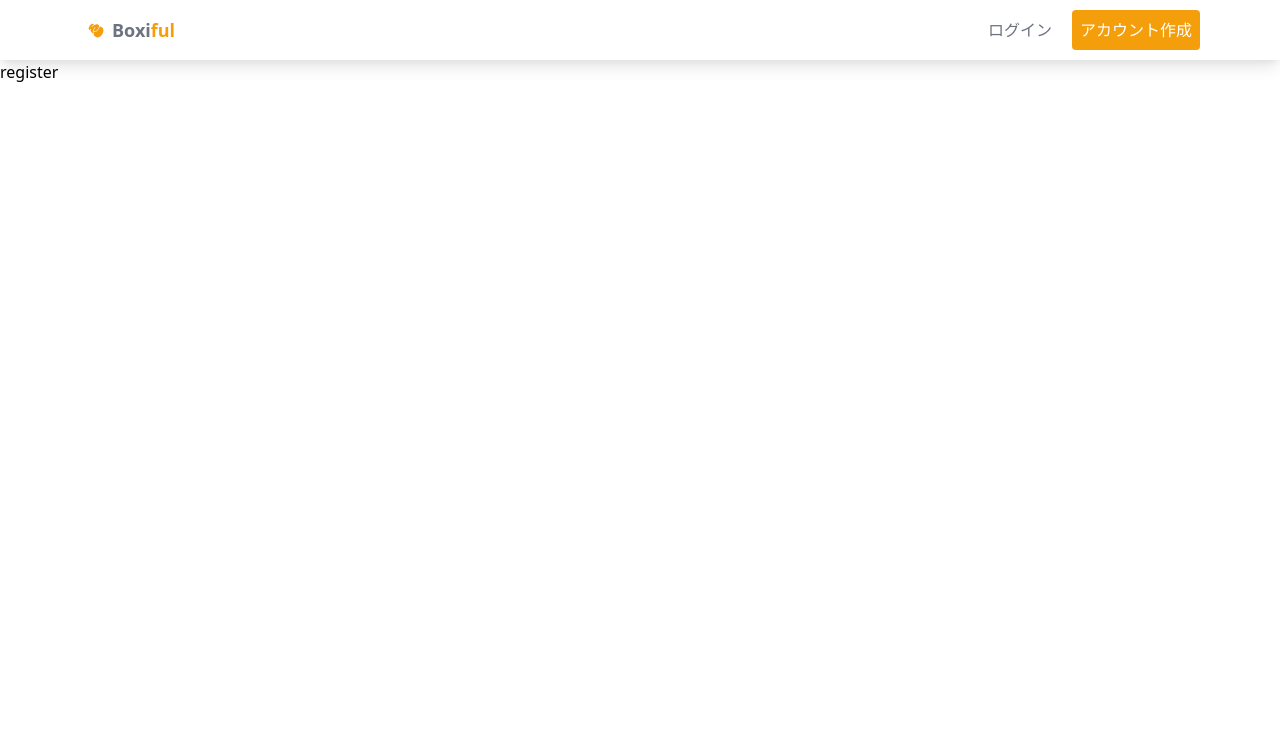
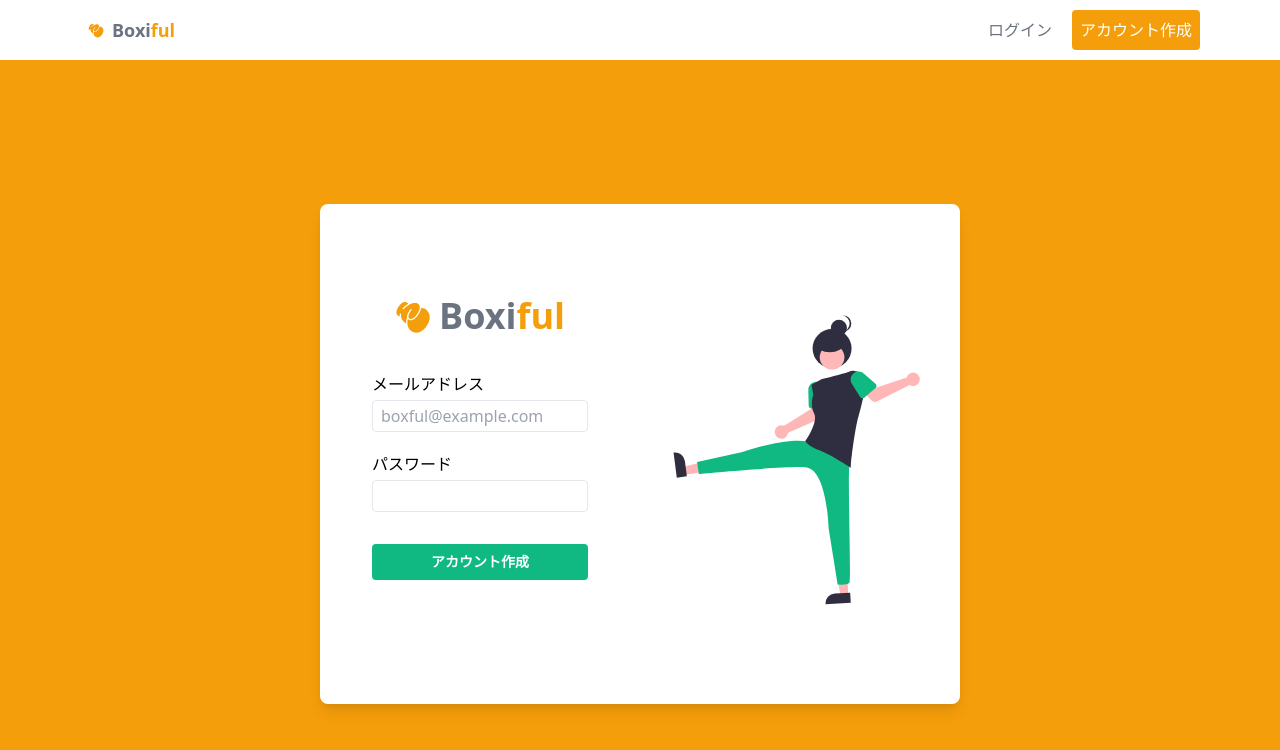
Before and after one commit to masato1230/boxiful, a React (Create React App) app: page /register in a window 1280 px wide. Shown: the top 750 px of the page. Built offline with nearby package versions, Linux system fonts and the light colour scheme; what @mediapipe/pose would draw is missing.

Commit message:
Add login page

```diff
--- a/src/components/Login.tsx
+++ b/src/components/Login.tsx
@@ -5,6 +5,7 @@ import axios from 'axios';
 import { GiBoxingGlove } from 'react-icons/gi';
 import hardMenuIcon from '../images/hardMenuIcon.svg';
 import { ACCESS_TOKEN, REFRESH_TOKEN } from '../constants/cookieKeys';
+import API from '../api';
 
 const Login = () => {
   const [isLoggedIn, setIsLoggedIn] = useState(false);
@@ -20,8 +21,8 @@ const Login = () => {
   };
 
   const getJwt = async () => {
-    await axios
-      .post('http://127.0.0.1:8000/users/token/', {
+    await API
+      .post('users/token/', {
         email,
         password,
       })
--- a/src/components/Register.tsx
+++ b/src/components/Register.tsx
@@ -1,5 +1,138 @@
+import { useEffect, useState } from 'react';
+import { useCookies } from 'react-cookie';
+import { GiBoxingGlove } from 'react-icons/gi';
+import { useHistory } from 'react-router';
+import API from '../api';
+import { ACCESS_TOKEN, REFRESH_TOKEN } from '../constants/cookieKeys';
+import { useIsLoggedIn } from '../hooks/useIsLoggedIn';
+import hardMenuIcon from '../images/hardMenuIcon.svg';
+
 const Register = () => {
-  return <div>register</div>
-}
+  const [email, setEmail] = useState('');
+  const [emailError, setEmailError] = useState('');
+  const [password, setPassword] = useState('');
+  const [passwordError, setPasswordError] = useState('');
+
+  const [cookies, setCookie, removeCookie] = useCookies();
+  const history = useHistory();
+  const [isLoggedIn, logout] = useIsLoggedIn();
+
+  // TODO:
+  const handleSubmit = (e: React.FormEvent<HTMLFormElement>) => {
+    e.preventDefault();
+    // TODO: form check
+    if (email === '') {
+      setEmailError('メールアドレスを入力してください。');
+      return;
+    }
+    if (password === '') {
+      setPasswordError('パスワードを入力してください。');
+      return;
+    }
+    createRequest();
+  };
+
+  const createRequest = async () => {
+    await API.post('users/register/', {
+      email,
+      password,
+    })
+    .then((response) => {
+      // login user and redirect to status
+      getJwt();
+      history.replace('/');
+      console.log(response);
+    })
+    .catch((error) => {
+      console.error(error.response.data);
+      if (error.response.data.email) {
+        setEmailError('このメールアドレスは既に登録されています。ログインし直してください。')
+      }
+    })
+  };
+
+  const getJwt = async () => {
+    await API
+      .post('users/token/', {
+        email,
+        password,
+      }).then((response) => {
+        setCookie(ACCESS_TOKEN, response.data.access);
+        setCookie(REFRESH_TOKEN, response.data.refresh);
+      })
+  };
+
+  // check user is logged in and if logged in redirect to '/'
+  useEffect(() => {
+    if (isLoggedIn) {
+      history.push('/');
+    }
+  }, [cookies]);
+
+  return (
+    <div className="flex flex-col items-center flex-1 px-4 sm:px-0 bg-yellow-500 h-screen pt-36">
+      <div
+        className="flex rounded-lg shadow-lg w-full sm:w-3/4 lg:w-1/2 bg-white sm:mx-0"
+        style={{ height: 500 }}
+      >
+        <div className="flex flex-col w-full md:w-1/2 p-4">
+          <div className="flex flex-col flex-1 justify-center mb-8">
+            <h1 className="text-center flex justify-center items-center text-4xl">
+              <div className="text-yellow-500 pr-2">
+                <GiBoxingGlove />
+              </div>
+              <span className="font-semibold text-gray-500">
+                Boxi<span className="text-yellow-500">ful</span>
+              </span>
+            </h1>
+            <div className="w-full mt-4">
+              <form
+                className="form-horizontal w-3/4 mx-auto"
+                onSubmit={handleSubmit}
+              >
+                <div className="flex flex-col mt-4">
+                  <label htmlFor="email" className="py-1">メールアドレス</label>
+                  <input
+                    id="email"
+                    type="email"
+                    className="flex-grow h-8 px-2 border rounded border-grey-400"
+                    name="email"
+                    required
+                    value={email}
+                    onChange={(e) => setEmail(e.target.value)}
+                    placeholder="boxful@example.com"
+                  />
+                  <p className="text-red-500">{emailError}</p>
+                </div>
+                <div className="flex flex-col mt-4">
+                  <label htmlFor="password" className="py-1">パスワード</label>
+                  <input
+                    id="password"
+                    type="password"
+                    className="flex-grow h-8 px-2 rounded border border-grey-400"
+                    value={password}
+                    onChange={(e) => setPassword(e.target.value)}
+                    required
+                    placeholder=""
+                  />
+                </div>
+                <p className="text-red-500">{passwordError}</p>
+                <div className="flex flex-col mt-8">
+                  <button className="bg-green-500 hover:bg-green-700 text-white text-sm font-semibold py-2 px-4 rounded">
+                    アカウント作成
+                  </button>
+                </div>
+              </form>
+            </div>
+          </div>
+        </div>
+        <img
+          className="hidden md:block md:w-1/2 rounded-r-lg object-contain"
+          src={hardMenuIcon}
+        />
+      </div>
+    </div>
+  );
+};
 
 export default Register;
```
Also changed, not shown: src/hooks/useIsLoggedIn.ts (line endings or trailing spaces).
